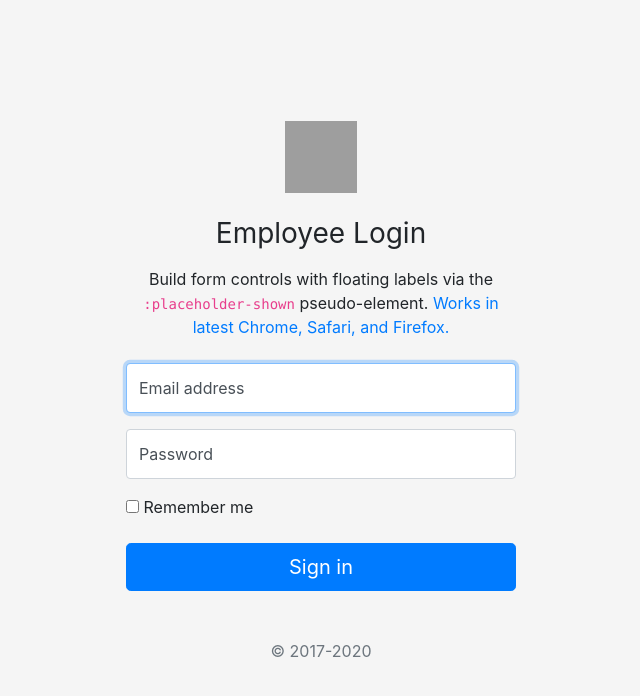
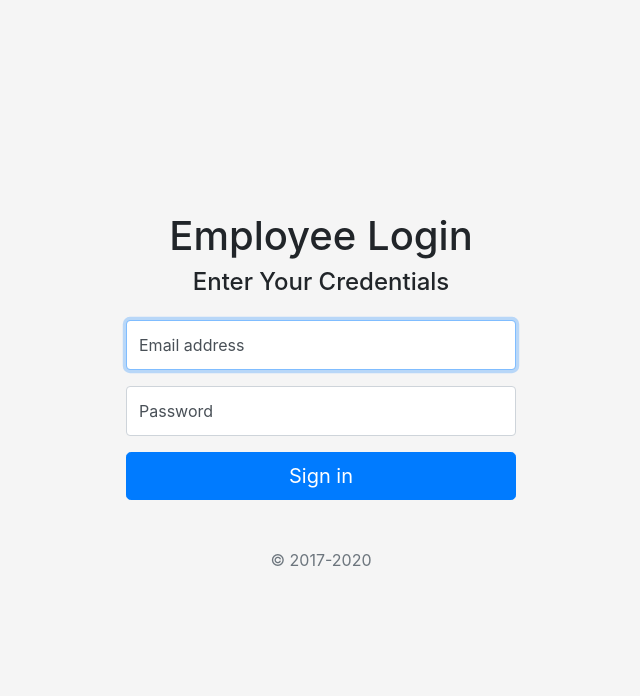
Before and after one commit to usmanikram/Hotel-Management-System, a PHP site: page /employeelogin.php in a window 1280 px wide. Shown: the top 696 px of the page, without its empty margins (319-959 px from the left). Run offline with PHP 8.4, Linux system fonts and the light colour scheme; a stand-in replaces the project's code that opens the database connection; grey boxes are pictures that could not be loaded.

Commit message:
Admin Login Working (Without PasswordHash)

```diff
--- a/employeelogin.php
+++ b/employeelogin.php
@@ -33,28 +33,29 @@
     <link href="css/floating-labels.css" rel="stylesheet">
 </head>
 <body>
-<form class="form-signin">
+<form class="form-signin" action="verify.php" method="post">
     <div class="text-center mb-4">
-        <img class="mb-4" src="../assets/brand/bootstrap-solid.svg" alt="" width="72" height="72">
-        <h1 class="h3 mb-3 font-weight-normal">Employee Login</h1>
-        <p>Build form controls with floating labels via the <code>:placeholder-shown</code> pseudo-element. <a href="https://caniuse.com/#feat=css-placeholder-shown">Works in latest Chrome, Safari, and Firefox.</a></p>
+        <h1 >Employee Login</h1>
+        <h4>Enter Your Credentials</h4>
+    </div>
+    <?php
+    if(isset($_GET["message"]))
+    {
+        $msg = $_GET["message"];
+        echo "<b><p style='color: red'>$msg</p></b>";
+    }
+    ?>
+    <div class="form-label-group">
+        <input type="email" name="email" class="form-control" placeholder="Email address" required autofocus>
+        <label for="email">Email address</label>
     </div>
 
     <div class="form-label-group">
-        <input type="email" id="inputEmail" class="form-control" placeholder="Email address" required autofocus>
-        <label for="inputEmail">Email address</label>
+        <input type="password" name="password" class="form-control" placeholder="Password" required>
+        <label for="password">Password</label>
     </div>
 
-    <div class="form-label-group">
-        <input type="password" id="inputPassword" class="form-control" placeholder="Password" required>
-        <label for="inputPassword">Password</label>
-    </div>
 
-    <div class="checkbox mb-3">
-        <label>
-            <input type="checkbox" value="remember-me"> Remember me
-        </label>
-    </div>
     <button class="btn btn-lg btn-primary btn-block" type="submit">Sign in</button>
     <p class="mt-5 mb-3 text-muted text-center">&copy; 2017-2020</p>
 </form>
```
Also changed, not shown: verify.php (added, +24 -0 lines).
